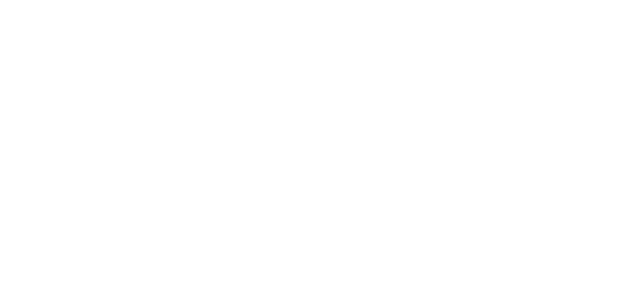
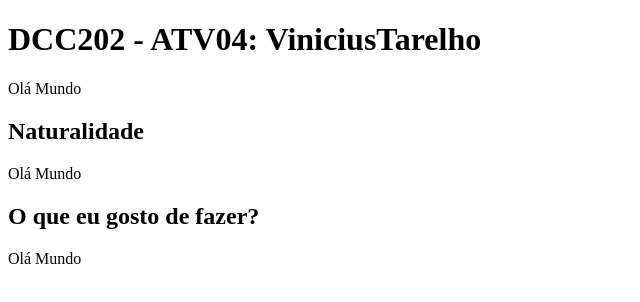
Before and after one commit to ufjf-dcc202/ufjf-dcc202-2025-3-a-atv04-viniciustarelho-gif, a website: page index.html in a window 1280 px wide. Shown: the whole page, without its empty margins (0-640 px from the left). Drawn offline with Linux system fonts and the light colour scheme.

Commit message:
15 de 15 :D

```diff
--- a/index.html
+++ b/index.html
@@ -3,9 +3,21 @@
 <head>
     <meta charset="UTF-8">
     <meta name="viewport" content="width=device-width, initial-scale=1.0">
-    <title>Document</title>
+    <title>DCC202 - ATV04: ViniciusTarelho</title>
 </head>
 <body>
+    <main>
+        <h1>DCC202 - ATV04: ViniciusTarelho</h1>
+        <p>Olá Mundo</p>
+        <section>
+            <h2>Naturalidade</h2>
+            <p>Olá Mundo</p>
+        </section>
+        <section>
+            <h2>O que eu gosto de fazer?</h2>
+            <p>Olá Mundo</p>
+        </section>
+    </main>
 
 </body>
 </html>
```
